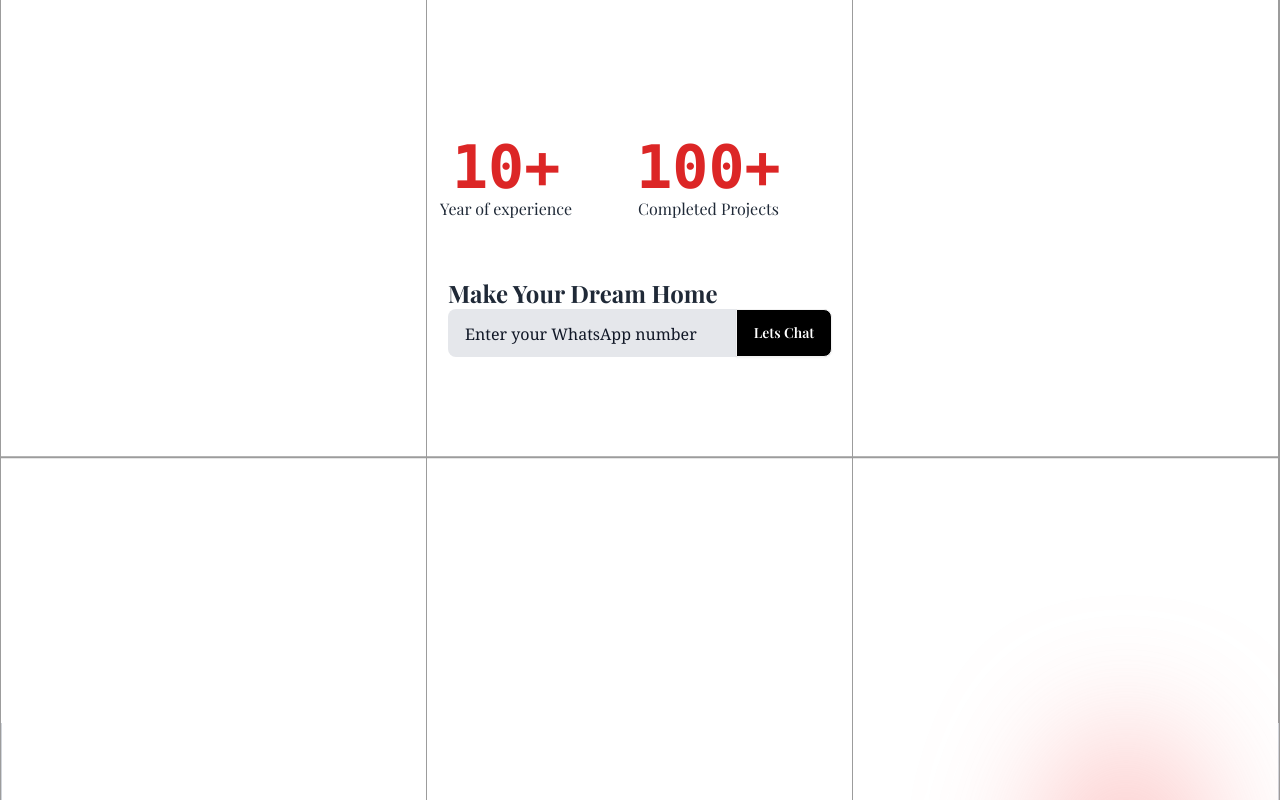
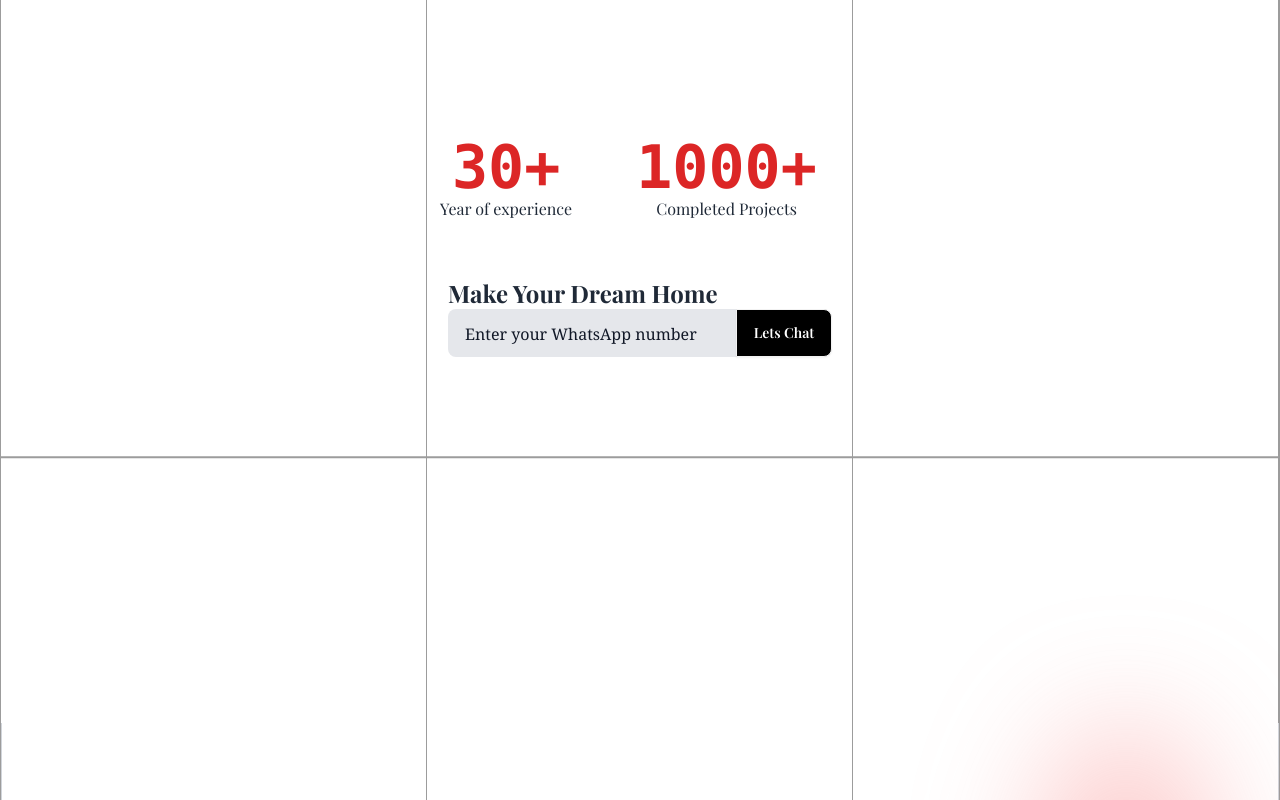
Before and after one commit to Igoraza/interior-, a React (Vite) app: page / in a window 1280 px wide. Shown: the part 1520-2320 px from the top of the page. Built offline with nearby package versions, Linux system fonts and the light colour scheme; a web font is replaced by a local one.

Commit message:
year and email

```diff
--- a/src/Components/FloatingChatButtons.tsx
+++ b/src/Components/FloatingChatButtons.tsx
@@ -55,7 +55,7 @@ const FloatingChatButtons: React.FC = () => {
 
       {/* Email */}
       <a
-        href="mailto:rajesh12r@gmail.com"
+        href="mailto:rajesh133r@gmail.com"
         className="bg-blue-600 text-white p-3 rounded-full shadow-xl hover:scale-105 transition-transform duration-300"
         aria-label="Send Email"
       >
--- a/src/Components/Footer.tsx
+++ b/src/Components/Footer.tsx
@@ -22,7 +22,7 @@ const Footer: React.FC = () => {
               Ph: <a className="text-blue-600 hover:underline">+91 9747738133</a>
             </p>
             <p>
-              email: rajesh12r@gmail.com
+              email: rajesh133r@gmail.com
             </p>
           </div>
 
--- a/src/Pages/Home/DreamHome.tsx
+++ b/src/Pages/Home/DreamHome.tsx
@@ -105,7 +105,7 @@ export default function DreamHome() {
                   },
                 }}
               >
-                10+
+                30+
               </motion.h3>
               <motion.span
                 variants={{
@@ -131,7 +131,7 @@ export default function DreamHome() {
                   },
                 }}
               >
-                100+
+                1000+
               </motion.h3>
               <motion.span
                 variants={{
```
